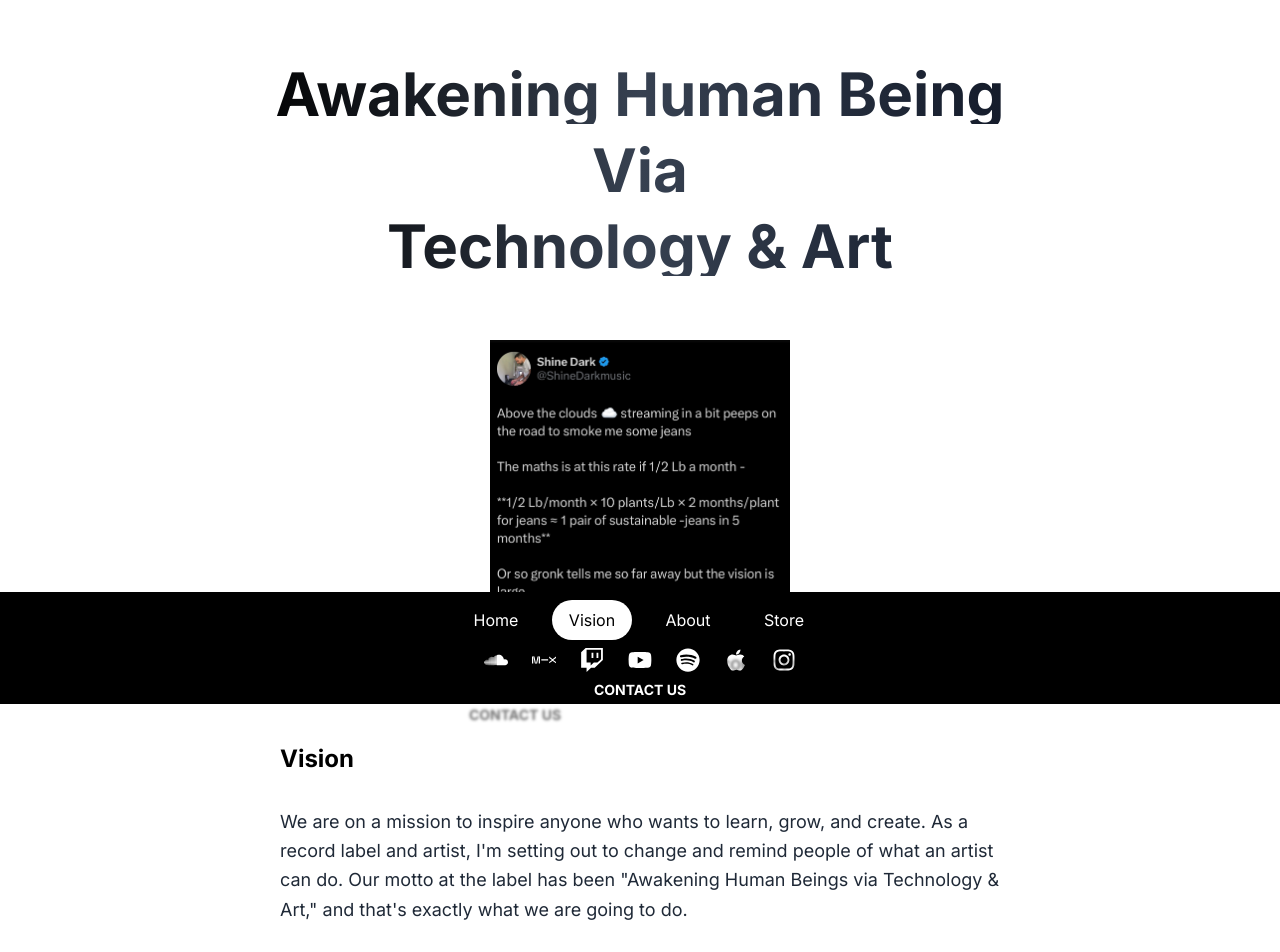
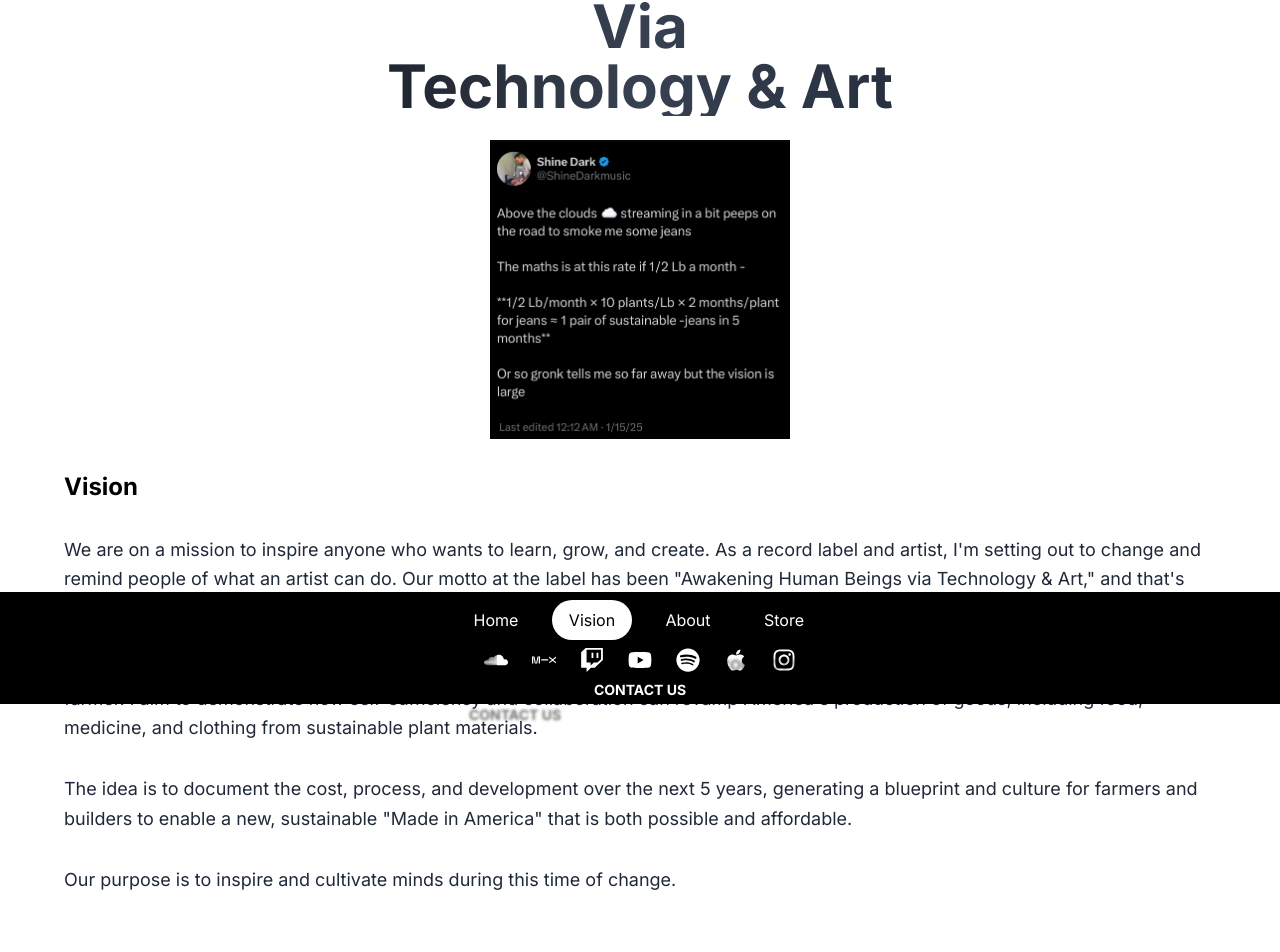
Before and after one commit to shinedark/sdm, a Next.js app: page /vision in a window 1280 px wide. Shown: the part 96-1048 px from the top of the page. Built offline with nearby package versions, Linux system fonts and the light colour scheme.

Commit message:
css fixes

```diff
--- a/app/about/page.tsx
+++ b/app/about/page.tsx
@@ -3,19 +3,50 @@ import Footer from '../components/Footer';
 
 export default function About() {
     return (
-        <div className="flex flex-col min-h-screen relative">
-            <main className="flex-1 flex items-center justify-center p-8 relative z-10 bg-white">
-                <div className="text-black max-w-4xl space-y-16 mt-16 px-8 py-12 md:px-12 md:py-16 bg-white">
-                    <section className="text-center mb-16">
+        <div className="flex flex-col min-h-screen relative pb-20">
+            <main className="flex-1 flex items-center justify-center relative z-10 bg-white ">
+                <div className="text-black max-w-4xl space-y-6 px-8 py-2 md:px-12 md:py-6 bg-white">
+                    <section className="text-center">
                         <h1 className="text-6xl font-bold mb-6 bg-clip-text text-transparent bg-gradient-to-r from-black via-gray-700 to-gray-900">
                             About
                         </h1>
                     </section>
+                    <div className="bg-white backdrop-blur-sm md:p-10">
+                        <iframe
+                            title="Shine Dark - WHAT IS CRAZY"
+                            width="100%"
+                            height="300"
+                            loading="lazy"
+                            scrolling="no"
+                            frameBorder="no"
+                            src="https://w.soundcloud.com/player/?url=https%3A//api.soundcloud.com/tracks/1961782483&color=%23b0a8a4&auto_play=false&hide_related=false&show_comments=true&show_user=true&show_reposts=false&show_teaser=true&visual=true"
+                        />
+
+                        <div style={{ fontSize: '10px', color: '#cccccc', lineBreak: 'anywhere', wordBreak: 'normal', overflow: 'hidden', whiteSpace: 'nowrap', textOverflow: 'ellipsis', fontFamily: 'Interstate,Lucida Grande,Lucida Sans Unicode,Lucida Sans,Garuda,Verdana,Tahoma,sans-serif', fontWeight: 100 }}>
+                            <a
+                                href="https://soundcloud.com/shinedark"
+                                title="Shine Dark"
+                                target="_blank"
+                                rel="noopener noreferrer"
+                                style={{ color: '#cccccc', textDecoration: 'none' }}
+                            >
+                                Shine Dark
+                            </a> · <a
+                                href="https://soundcloud.com/shinedark/what-is-crazy"
+                                title="WHAT IS CRAZY"
+                                target="_blank"
+                                rel="noopener noreferrer"
+                                style={{ color: '#cccccc', textDecoration: 'none' }}
+                            >
+                                WHAT IS CRAZY
+                            </a>
+                        </div>
+                    </div>
                     <section className="space-y-6">
-                        <div className="bg-white backdrop-blur-sm p-8 md:p-10 space-y-8">
+                        <div className="bg-white backdrop-blur-sm md:p-10 space-y-8">
                             <h2 className="text-2xl font-bold mb-4">Welcome to Shine Dark Music</h2>
                             <p className="text-gray-800 leading-relaxed text-lg">
-                                Shine Dark Music is a media company with a rich catalog of 186 tracks across 47 releases. We offer our music in both digital and physical formats, with 1 active vinyl release in inventory, featuring 500 copies available at $33 each.
+                                Shine Dark Music is a media company with a rich catalog of 186 tracks across 47 releases. We offer our music in both digital and physical formats, with 1 active vinyl release in inventory.
                             </p>
 
                             <h2 className="text-2xl font-bold mb-4">Engaging with Our Community</h2>
@@ -68,37 +99,7 @@ export default function About() {
                             frameBorder="no"
                             allow=""
                         />
-                        <div className="bg-white backdrop-blur-sm p-8 md:p-10">
-                            <iframe
-                                title="Shine Dark - WHAT IS CRAZY"
-                                width="100%"
-                                height="300"
-                                loading="lazy"
-                                scrolling="no"
-                                frameBorder="no"
-                                src="https://w.soundcloud.com/player/?url=https%3A//api.soundcloud.com/tracks/1961782483&color=%23b0a8a4&auto_play=false&hide_related=false&show_comments=true&show_user=true&show_reposts=false&show_teaser=true&visual=true"
-                            />
 
-                            <div style={{ fontSize: '10px', color: '#cccccc', lineBreak: 'anywhere', wordBreak: 'normal', overflow: 'hidden', whiteSpace: 'nowrap', textOverflow: 'ellipsis', fontFamily: 'Interstate,Lucida Grande,Lucida Sans Unicode,Lucida Sans,Garuda,Verdana,Tahoma,sans-serif', fontWeight: 100 }}>
-                                <a
-                                    href="https://soundcloud.com/shinedark"
-                                    title="Shine Dark"
-                                    target="_blank"
-                                    rel="noopener noreferrer"
-                                    style={{ color: '#cccccc', textDecoration: 'none' }}
-                                >
-                                    Shine Dark
-                                </a> · <a
-                                    href="https://soundcloud.com/shinedark/what-is-crazy"
-                                    title="WHAT IS CRAZY"
-                                    target="_blank"
-                                    rel="noopener noreferrer"
-                                    style={{ color: '#cccccc', textDecoration: 'none' }}
-                                >
-                                    WHAT IS CRAZY
-                                </a>
-                            </div>
-                        </div>
                     </section>
                 </div>
             </main>
--- a/app/components/Footer.tsx
+++ b/app/components/Footer.tsx
@@ -74,7 +74,7 @@ const Footer: React.FC = () => {
         </a>
       </div>
       <div className="flex items-center justify-center">
-        <h1 className="font-bold text-white text-sm">
+        <h1 className="font-bold text-sm">
           <a className="contact hover:text-gray-400 transition-colors duration-300"
             href="mailto:shinedarkmusic@gmail.com">
             CONTACT US
--- a/app/components/GlobeRenderer.tsx
+++ b/app/components/GlobeRenderer.tsx
@@ -11,8 +11,8 @@ type GlobeRendererProps = {
 export default function GlobeRenderer({ response }: GlobeRendererProps) {
     return (
         <div className="absolute inset-0 overflow-y-auto">
-            <div className="min-h-[300vh]">
-                <div className="grid grid-cols-1 sm:grid-cols-2 md:grid-cols-3 lg:grid-cols-4 gap-6 p-4">
+            <div className="min-h-[300vh] mt-10 mb-10">
+                <div className="flex flex-wrap justify-center gap-8 p-6 m-6">
                     {response.blobs.map((blob, index) => (
                         <div
                             key={`original-${blob.pathname}`}
--- a/app/page.tsx
+++ b/app/page.tsx
@@ -5,7 +5,6 @@ import Image from 'next/image';
 import BinaryStatic from './components/BinaryStatic';
 import Footer from './components/Footer';
 import Vinyl from './components/Vinyl';
-import WalletBalance from './components/WalletBalance';
 import WeedPlant from './components/WeedPlant';
 import PlantToJeans from './components/PlantToJeans';
 
@@ -60,7 +59,6 @@ export default function Home() {
         >
           VINYL
         </button>
-        {/* <WalletBalance walletAddress={sdmWallet} goalAmount={5000} /> */}
         <Image
           src={'/images/6.png'}
           alt="Vinyl Icon"
--- a/app/vision/page.tsx
+++ b/app/vision/page.tsx
@@ -5,17 +5,17 @@ import Image from 'next/image';
 
 export default function Vision() {
     return (
-        <div className="flex flex-col min-h-screen relative">
+        <div className="flex flex-col min-h-screen relative pb-20">
             <main className="flex-1 flex items-center justify-center p-8 relative z-10 bg-white">
-                <div className="text-black max-w-4xl space-y-16 mt-16 px-8 py-12 md:px-12 md:py-16 bg-white">
-                    <section className="text-center mb-16">
-                        <h1 className="text-4xl md:text-5xl lg:text-6xl font-bold mb-4 bg-clip-text text-transparent bg-gradient-to-r from-black via-gray-700 to-gray-900">
+                <div className="text-black  bg-white mb-2">
+                    <section className="text-center mb-6">
+                        <h1 className="text-4xl md:text-5xl lg:text-6xl font-bold bg-clip-text text-transparent bg-gradient-to-r from-black via-gray-700 to-gray-900">
                             Awakening Human Being
                         </h1>
-                        <h1 className="text-4xl md:text-5xl lg:text-6xl font-bold mb-4 bg-clip-text text-transparent bg-gradient-to-r from-black via-gray-700 to-gray-900">
+                        <h1 className="text-4xl md:text-5xl lg:text-6xl font-bold  bg-clip-text text-transparent bg-gradient-to-r from-black via-gray-700 to-gray-900">
                             Via
                         </h1>
-                        <h1 className="text-4xl md:text-5xl lg:text-6xl font-bold mb-4 bg-clip-text text-transparent bg-gradient-to-r from-black via-gray-700 to-gray-900">
+                        <h1 className="text-4xl md:text-5xl lg:text-6xl font-bold  bg-clip-text text-transparent bg-gradient-to-r from-black via-gray-700 to-gray-900">
                             Technology & Art
                         </h1>
                     </section>
@@ -28,7 +28,7 @@ export default function Vision() {
                         priority
                     />
                     <section className="space-y-6">
-                        <div className="bg-white backdrop-blur-sm p-8 md:p-10 space-y-8">
+                        <div className="bg-white backdrop-blur-sm p-6 md:p-8 space-y-8">
                             <h2 className="text-2xl font-bold mb-4">Vision</h2>
                             <p className="text-gray-800 leading-relaxed text-lg">
                                 We are on a mission to inspire anyone who wants to learn, grow, and create.
@@ -56,7 +56,7 @@ export default function Vision() {
 
 
                     <section className="space-y-6">
-                        <div className="bg-white backdrop-blur-sm p-8 md:p-10 space-y-8">
+                        <div className="bg-white backdrop-blur-sm p-6 md:p-8 space-y-8">
                             <h2 className="text-2xl font-bold mb-4">Why</h2>
                             <p className="text-gray-800 leading-relaxed text-lg">
                                 Shine Dark&apos;s vision was born from a deeply personal journey shaped by his own health challenges. Struggling to find balance and resilience, he realized the transformative power of self-awareness, creativity, and innovation. This awakening inspired him to create a platform where technology and art intersect to empower others. His mission is not only to redefine what it means to be an artist but also to develop a sustainable, collaborative culture for modern farmers and creators. By sharing his process and vision, Shine Dark hopes to inspire individuals to grow, create, and embrace a new era of self-sufficiency, health, and sustainability, showcasing how music, health, and eco-fashion can converge to cultivate a better future.
```
